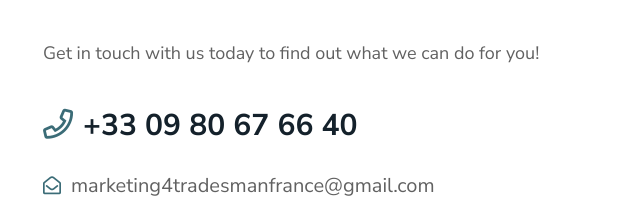
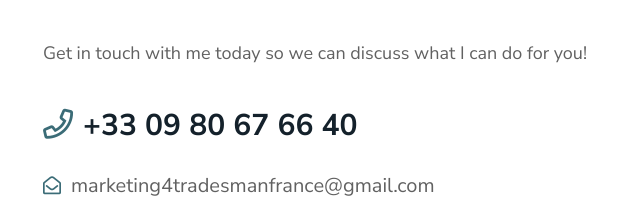
Before and after one commit to ohsand/marketing4tradesmen, a plain HTML site: page HTML/contact.html in a window 1280 px wide. Shown: the part 346-553 px from the top of the page, 612-1252 px from the left. Drawn offline with Linux system fonts and the light colour scheme.

Commit message:
change text

```diff
--- a/HTML/contact.html
+++ b/HTML/contact.html
@@ -174,7 +174,7 @@
                                 <h2 class="title">For Business & Consulting</h2>
                             </div>
                             <p>
-                                Get in touch with us today to find out what we can do for you!
+                                Get in touch with me today so we can discuss what I can do for you!
                             </p>
 
                             <ul>
```
